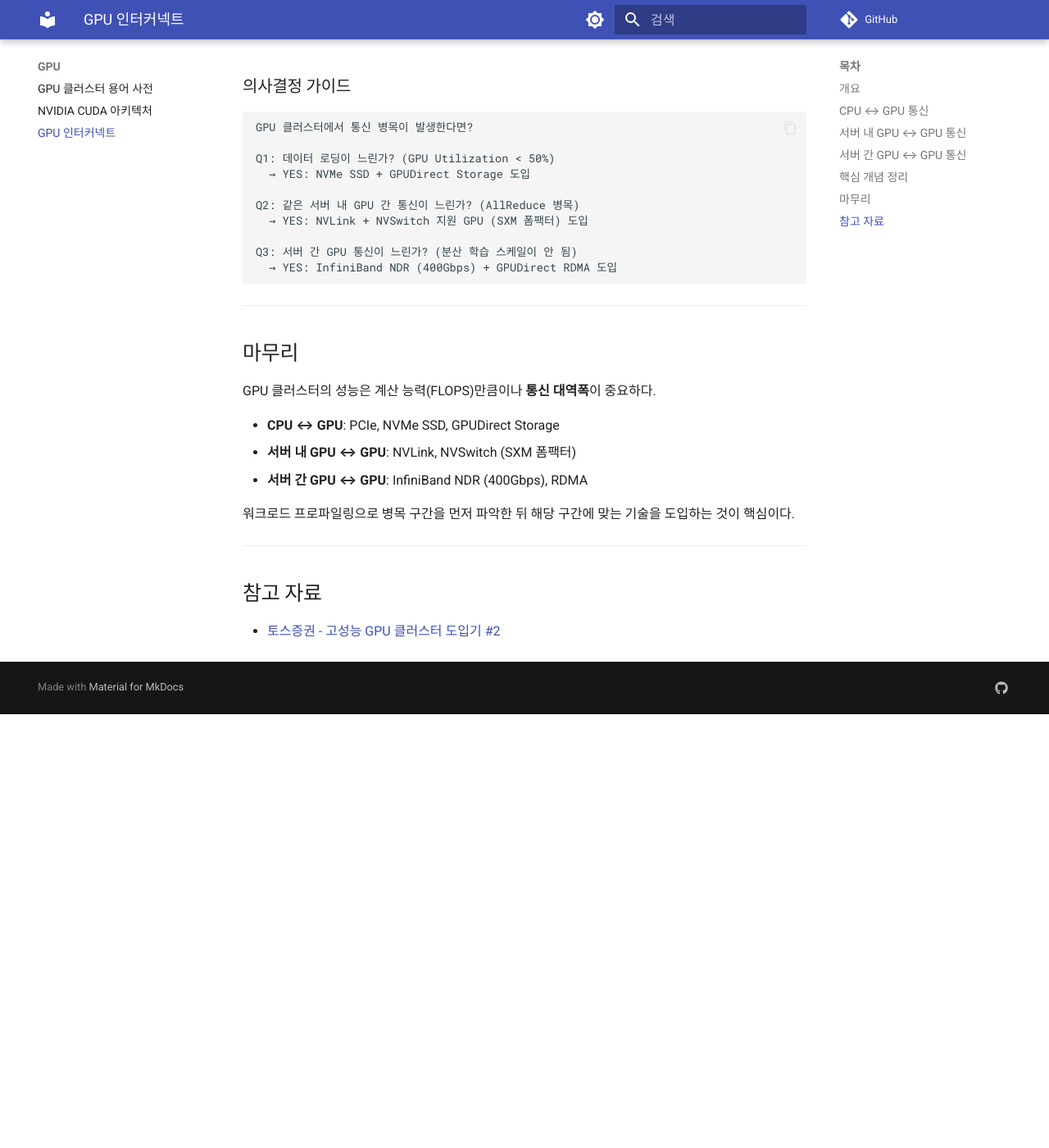
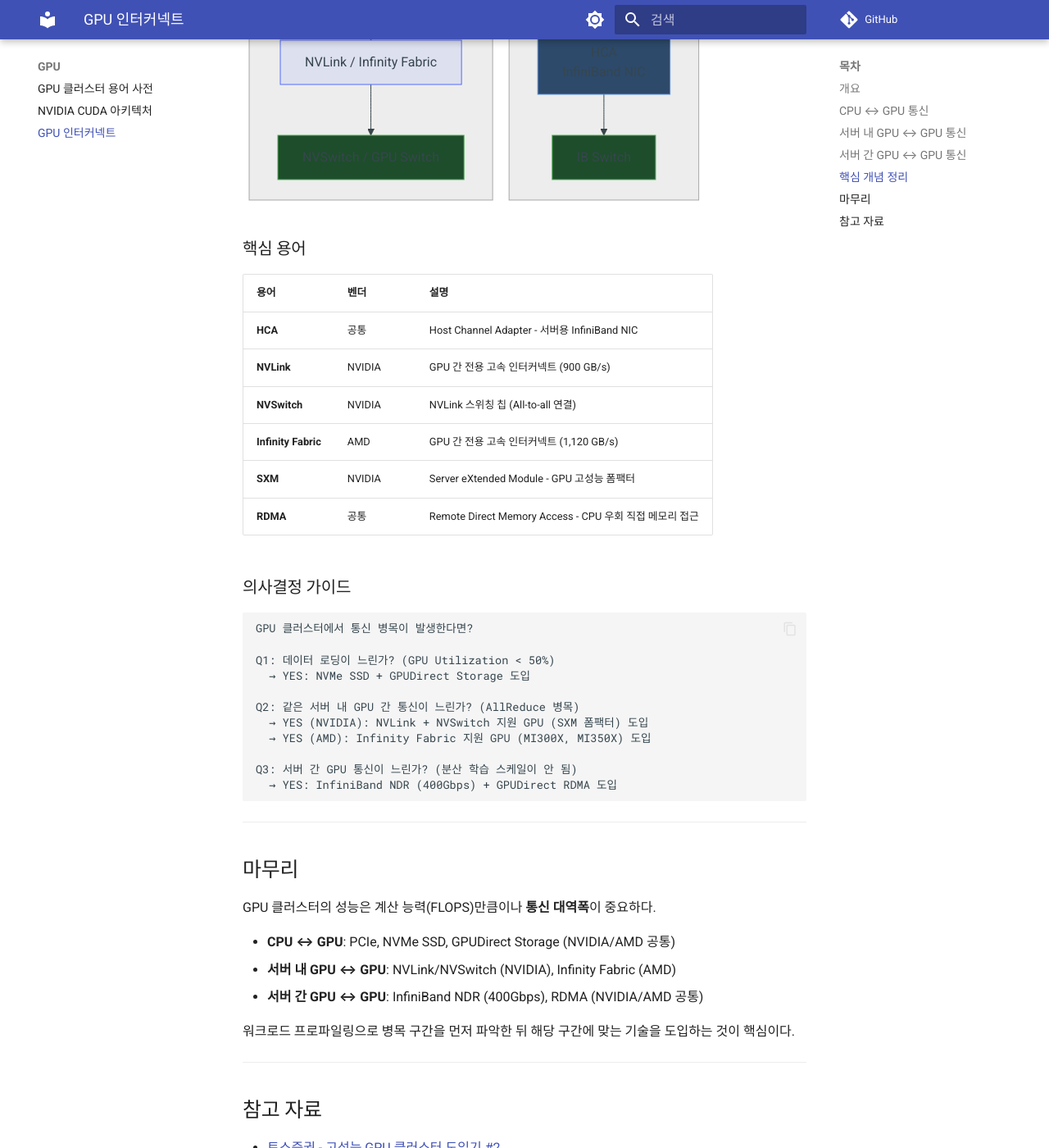
Before and after one commit to juwon8891/juwon8891.github.io, an MkDocs documentation site: the page built from docs/gpu/infiniband-nvlink-nvswitch.md, in a window 1280 px wide and 1400 px high, scrolled down 7080 px. Shown: the whole window at 82% size. Built offline with MkDocs 1.6.1 and Material for MkDocs 9.7.7, drawn with Linux system fonts in a browser that asks for light colours; comment, search, counter and statistics services are not loaded; before the commit the page ends 7951 px from its top, so only the background shows below that; some of the changed text lies outside the part shown.

Commit message:
docs: Add AMD GPU interconnect technologies alongside NVIDIA
Major additions:
- Add AMD Infinity Fabric section (IF 2.0: 400 GB/s, IF 3.0: 896 GB/s, IF 4.0: 1,120 GB/s)
- Update overview: specify NVIDIA vs AMD technologies
- Update diagrams: vendor-neutral labels (NVLink/Infinity Fabric)
- Add AMD to terminology table (Infinity Fabric)
- Update GPUDirect Storage: mention AMD GPU Direct GDS
- Update decision guide: separate NVIDIA and AMD recommendations
- Update conclusion: specify vendor for each technology

Vendor distinction:
- CPU ↔ GPU: NVIDIA/AMD common (PCIe, NVMe SSD)
- Intra-server GPU: NVLink/NVSwitch (NVIDIA), Infinity Fabric (AMD)
- Inter-server GPU: NVIDIA/AMD common (InfiniBand, RDMA)

````diff
--- a/docs/gpu/infiniband-nvlink-nvswitch.md
+++ b/docs/gpu/infiniband-nvlink-nvswitch.md
@@ -1,14 +1,14 @@
 # GPU 인터커넥트
 
-> GPU 클러스터의 고성능 통신 기술 - PCIe, NVLink, InfiniBand, RDMA
+> GPU 클러스터의 고성능 통신 기술 - PCIe, NVLink, Infinity Fabric, InfiniBand, RDMA
 
 ## 개요
 
 GPU 클러스터에서 데이터가 이동하는 경로는 크게 세 가지다.
 
-1. **CPU ↔ GPU 통신**: PCIe, NVMe SSD
-2. **서버 내 GPU ↔ GPU 통신**: NVLink, NVSwitch
-3. **서버 간 GPU ↔ GPU 통신**: InfiniBand, RDMA
+1. **CPU ↔ GPU 통신**: PCIe, NVMe SSD (공통)
+2. **서버 내 GPU ↔ GPU 통신**: NVLink/NVSwitch (NVIDIA), Infinity Fabric (AMD)
+3. **서버 간 GPU ↔ GPU 통신**: InfiniBand, RDMA (공통)
 
 ```mermaid
 graph TB
@@ -22,7 +22,7 @@ graph TB
         GPU_A1[GPU 0<br/>80GB HBM]
         GPU_A2[GPU 1<br/>80GB HBM]
         GPU_A3[GPU 2<br/>80GB HBM]
-        NS_A[NVSwitch]
+        NS_A[GPU Switch<br/>NVSwitch/Infinity Fabric]
         HCA_A[HCA<br/>InfiniBand]
     end
 
@@ -37,7 +37,7 @@ graph TB
 
     NVME -->|PCIe 직결| CPU_A
     CPU_A -->|① CPU-GPU<br/>PCIe| GPU_A1
-    GPU_A1 <-->|② 서버 내 GPU-GPU<br/>NVLink/NVSwitch| NS_A
+    GPU_A1 <-->|② 서버 내 GPU-GPU<br/>NVLink/Infinity Fabric| NS_A
     GPU_A2 <--> NS_A
     GPU_A3 <--> NS_A
     GPU_A1 -->|③ 서버 간 GPU-GPU<br/>RDMA over IB| HCA_A
@@ -93,7 +93,7 @@ flowchart LR
     end
 
 ```
-> **GPUDirect Storage**: NVIDIA의 기술로 CPU RAM을 완전히 우회하여 NVMe SSD에서 GPU RAM으로 직접 전송한다. 중간 복사 단계가 제거되어 최대 성능을 낼 수 있다.
+> **GPUDirect Storage (NVIDIA) / GPU Direct GDS (AMD)**: CPU RAM을 완전히 우회하여 NVMe SSD에서 GPU RAM으로 직접 전송한다. 중간 복사 단계가 제거되어 최대 성능을 낼 수 있다.
 
 ---
 
@@ -101,7 +101,7 @@ flowchart LR
 
 같은 서버 내 GPU들이 통신할 때 PCIe는 여러 장치가 대역폭을 공유하므로 GPU당 실제로 사용 가능한 대역폭이 50~60GB/s 수준으로 제한된다.
 
-### 1. NVLink
+### 1. NVIDIA NVLink
 
 NVIDIA GPU 전용 고속 인터커넥트로, PCIe와 완전히 별도의 물리적 링크다.
 
@@ -122,7 +122,25 @@ NVIDIA GPU 전용 고속 인터커넥트로, PCIe와 완전히 별도의 물리
 
 > NVLink는 GPU 칩셋에 내장되어 있어 서버 구매 시 사전 결정이 필수다. 나중에 추가할 수 없다.
 
-### 2. NVBridge
+### 2. AMD Infinity Fabric
+
+AMD GPU 전용 고속 인터커넥트로, GPU 간 데이터 전송을 담당한다.
+
+| 세대 | 적용 GPU | 양방향 대역폭 |
+|------|----------|--------------|
+| Infinity Fabric 2.0 | MI200 (MI250X) | 400 GB/s |
+| Infinity Fabric 3.0 | MI300X | 896 GB/s |
+| **Infinity Fabric 4.0** | **MI350X** | **1,120 GB/s** |
+
+| 항목 | PCIe 5.0 | Infinity Fabric 4.0 |
+|------|----------|---------------------|
+| 대역폭 | ~64 GB/s | 1,120 GB/s |
+| GPU 전용 여부 | (공유) | (GPU 전용) |
+| 추후 추가 가능 | | (칩 내장) |
+
+> Infinity Fabric도 GPU 칩셋에 내장되어 있어 나중에 추가할 수 없다.
+
+### 3. NVIDIA NVBridge
 
 2개의 PCIe 형태 GPU를 1:1로 직접 연결하는 **외부 브릿지 장치**다.
 
@@ -141,7 +159,7 @@ graph LR
 - **용도**: RTX/Quadro 계열 워크스테이션 GPU (소규모)
 - **한계**: 3개 이상 GPU의 All-to-all 연결 불가
 
-### 3. NVSwitch - SXM vs PCIe
+### 4. NVIDIA NVSwitch - SXM vs PCIe
 
 NVSwitch는 NVLink 포트를 가진 **스위칭 칩**으로, 모든 GPU가 최대 대역폭으로 All-to-all 통신이 가능하다.
 
@@ -265,30 +283,31 @@ graph TB
     end
 
     subgraph "서버 내 GPU 통신"
-        NVL[NVLink<br/>900 GB/s]
-        NVS[NVSwitch]
+        GPU_LINK[NVLink / Infinity Fabric]
+        GPU_SW[NVSwitch / GPU Switch]
     end
 
     APP --> NCCL
-    NCCL --> NVL
+    NCCL --> GPU_LINK
     NCCL --> HCA
-    NVL --> NVS
+    GPU_LINK --> GPU_SW
     HCA --> IB_SW
 
     style HCA fill:#2d4a6b,stroke:#5b8dd9,color:#e8e8e8
     style IB_SW fill:#1e4d2b,stroke:#4caf50,color:#e8e8e8
-    style NVS fill:#1e4d2b,stroke:#4caf50,color:#e8e8e8
+    style GPU_SW fill:#1e4d2b,stroke:#4caf50,color:#e8e8e8
 
 ```
 ### 핵심 용어
 
-| 용어 | 설명 |
-|------|------|
-| **HCA** | Host Channel Adapter - 서버용 InfiniBand NIC |
-| **NVLink** | GPU 간 전용 고속 인터커넥트 (900 GB/s) |
-| **NVSwitch** | NVLink 스위칭 칩 (All-to-all 연결) |
-| **SXM** | Server eXtended Module - GPU 고성능 폼팩터 |
-| **RDMA** | Remote Direct Memory Access - CPU 우회 직접 메모리 접근 |
+| 용어 | 벤더 | 설명 |
+|------|------|------|
+| **HCA** | 공통 | Host Channel Adapter - 서버용 InfiniBand NIC |
+| **NVLink** | NVIDIA | GPU 간 전용 고속 인터커넥트 (900 GB/s) |
+| **NVSwitch** | NVIDIA | NVLink 스위칭 칩 (All-to-all 연결) |
+| **Infinity Fabric** | AMD | GPU 간 전용 고속 인터커넥트 (1,120 GB/s) |
+| **SXM** | NVIDIA | Server eXtended Module - GPU 고성능 폼팩터 |
+| **RDMA** | 공통 | Remote Direct Memory Access - CPU 우회 직접 메모리 접근 |
 
 ### 의사결정 가이드
 
@@ -299,7 +318,8 @@ Q1: 데이터 로딩이 느린가? (GPU Utilization < 50%)
   → YES: NVMe SSD + GPUDirect Storage 도입
 
 Q2: 같은 서버 내 GPU 간 통신이 느린가? (AllReduce 병목)
-  → YES: NVLink + NVSwitch 지원 GPU (SXM 폼팩터) 도입
+  → YES (NVIDIA): NVLink + NVSwitch 지원 GPU (SXM 폼팩터) 도입
+  → YES (AMD): Infinity Fabric 지원 GPU (MI300X, MI350X) 도입
 
 Q3: 서버 간 GPU 통신이 느린가? (분산 학습 스케일이 안 됨)
   → YES: InfiniBand NDR (400Gbps) + GPUDirect RDMA 도입
@@ -313,9 +333,9 @@ Q3: 서버 간 GPU 통신이 느린가? (분산 학습 스케일이 안 됨)
 
 GPU 클러스터의 성능은 계산 능력(FLOPS)만큼이나 **통신 대역폭**이 중요하다.
 
-- **CPU ↔ GPU**: PCIe, NVMe SSD, GPUDirect Storage
-- **서버 내 GPU ↔ GPU**: NVLink, NVSwitch (SXM 폼팩터)
-- **서버 간 GPU ↔ GPU**: InfiniBand NDR (400Gbps), RDMA
+- **CPU ↔ GPU**: PCIe, NVMe SSD, GPUDirect Storage (NVIDIA/AMD 공통)
+- **서버 내 GPU ↔ GPU**: NVLink/NVSwitch (NVIDIA), Infinity Fabric (AMD)
+- **서버 간 GPU ↔ GPU**: InfiniBand NDR (400Gbps), RDMA (NVIDIA/AMD 공통)
 
 워크로드 프로파일링으로 병목 구간을 먼저 파악한 뒤 해당 구간에 맞는 기술을 도입하는 것이 핵심이다.
 
````
